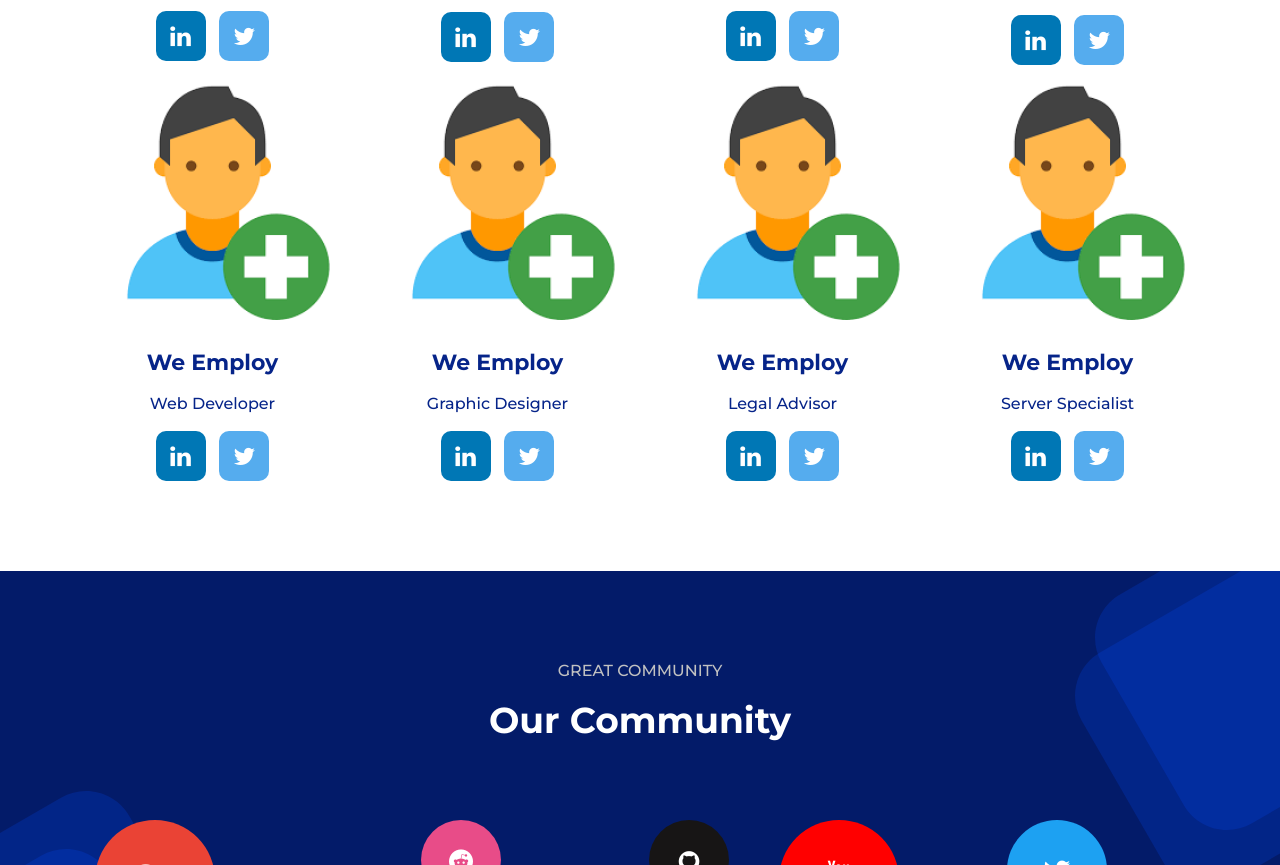
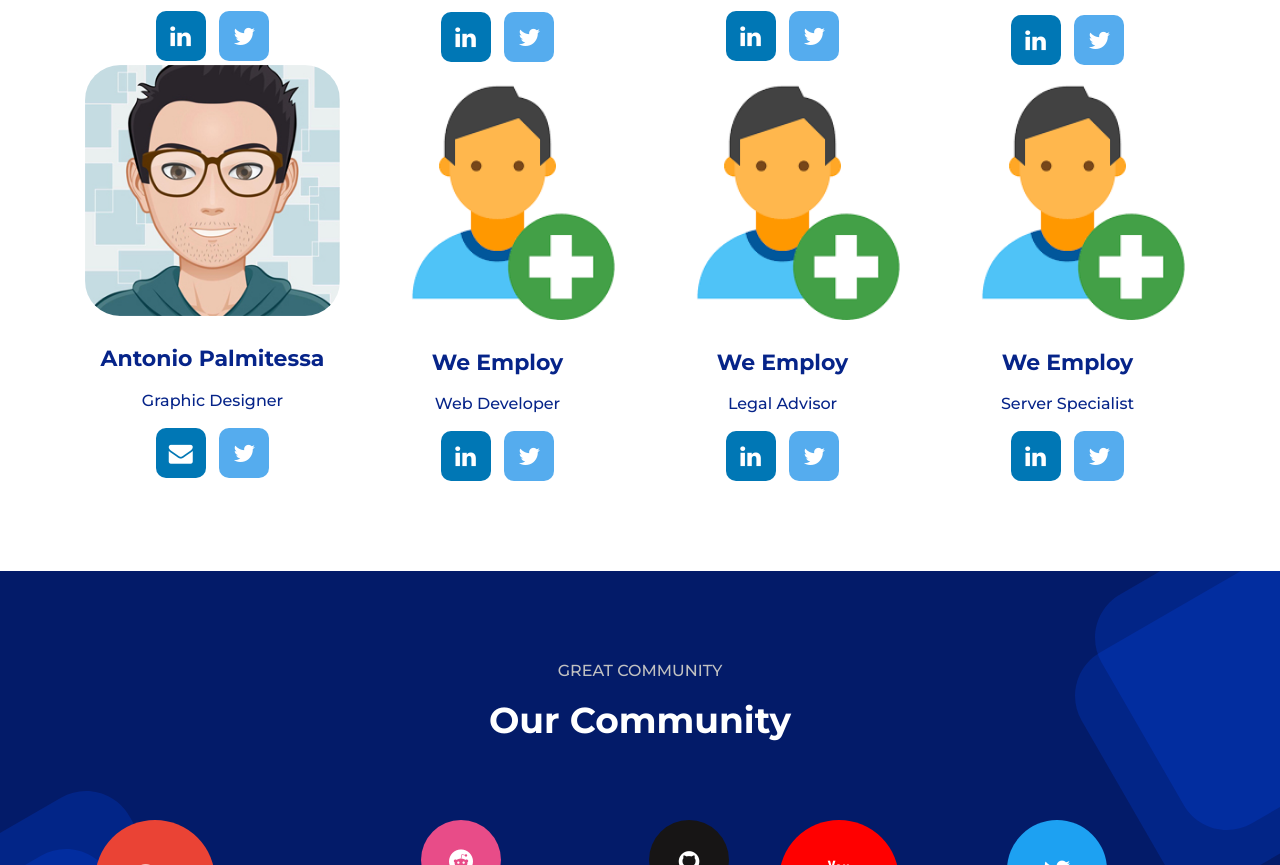
Before and after one commit to SkelpyCoin/web-html, a plain HTML site: page index.html in a window 1280 px wide. Shown: the part 4213-5078 px from the top of the page. Drawn offline with Linux system fonts and the light colour scheme.

Commit message:
Update index.html

```diff
--- a/index.html
+++ b/index.html
@@ -431,19 +431,19 @@ This generates a sort of non-replicable "Software Distribution" in order not to
                     <div class="col-12 col-md-6 col-lg-3">
                         <div class="single-team">
                             <div class="single-team-img">
-                                <img src="assets/img/superman-7.jpg" alt="">
+                                <img src="assets/img/superman-9.jpg" alt="">
                             </div>
                             <div class="space-30"></div>
                             <div class="single-team-content">
-                                <h3>We Employ</h3>
+                                <h3>Antonio Palmitessa</h3>
                                 <div class="space-10"></div>
-                                <h6>Web Developer</h6>
+                                <h6>Graphic Designer</h6>
                             </div>
                             <div class="space-10"></div>
                             <div class="single-team-social">
                                 <ul>
-                                    <li><a class="ico-1" href="#"><i class="fa fa-linkedin"></i></a></li>
-                                    <li><a class="ico-3" href="#"><i class="fa fa-twitter "></i></a></li>
+                                    <li><a class="ico-1" href="mailto:usrmail@pm.me"><i class="fa fa-envelope"></i></a></li>
+                                    <li><a class="ico-3" href="https://twitter.com/antoniopalmite6"><i class="fa fa-twitter "></i></a></li>
                                 </ul>
                             </div>
                         </div>
@@ -457,7 +457,7 @@ This generates a sort of non-replicable "Software Distribution" in order not to
                             <div class="single-team-content">
                                 <h3>We Employ</h3>
                                 <div class="space-10"></div>
-                                <h6>Graphic Designer</h6>
+                                <h6>Web Developer</h6>
                             </div>
                             <div class="space-10"></div>
                             <div class="single-team-social">
```
